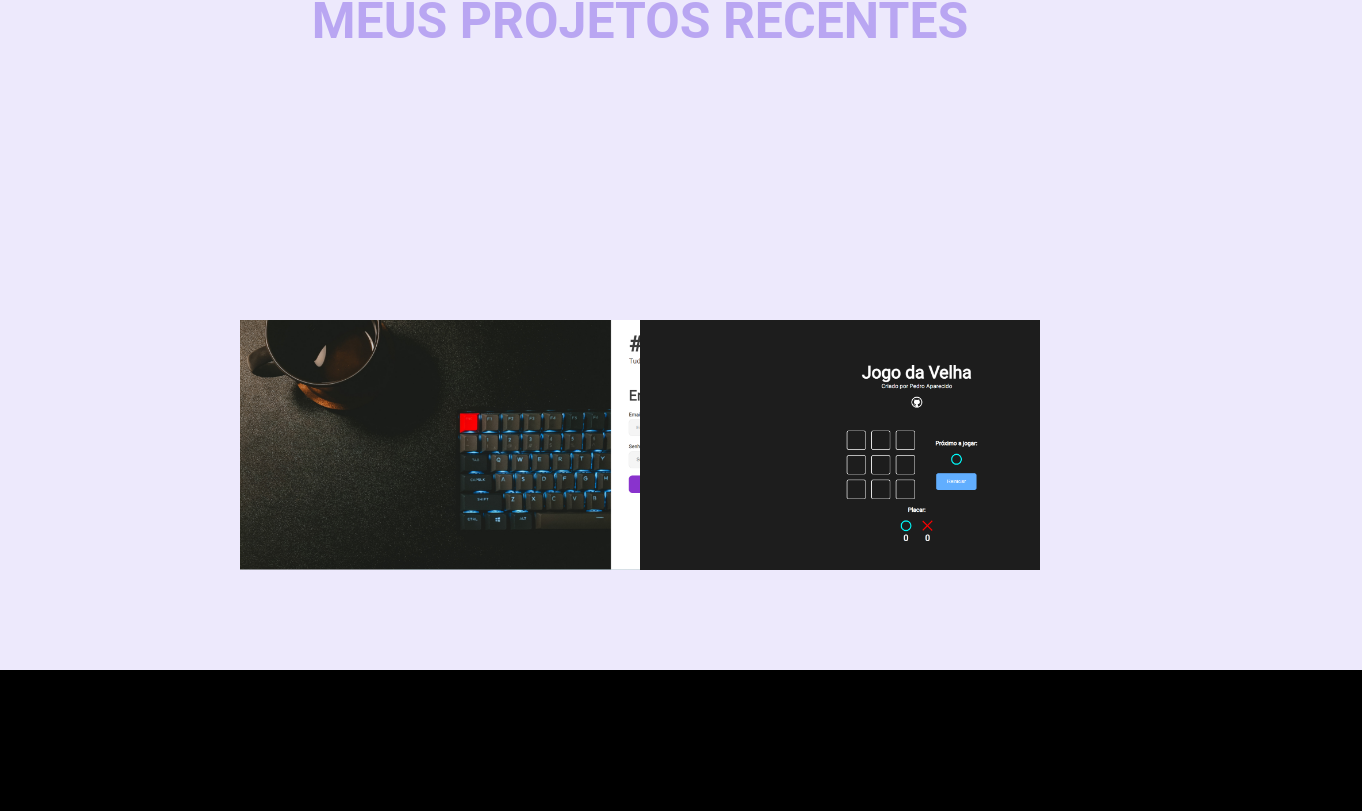
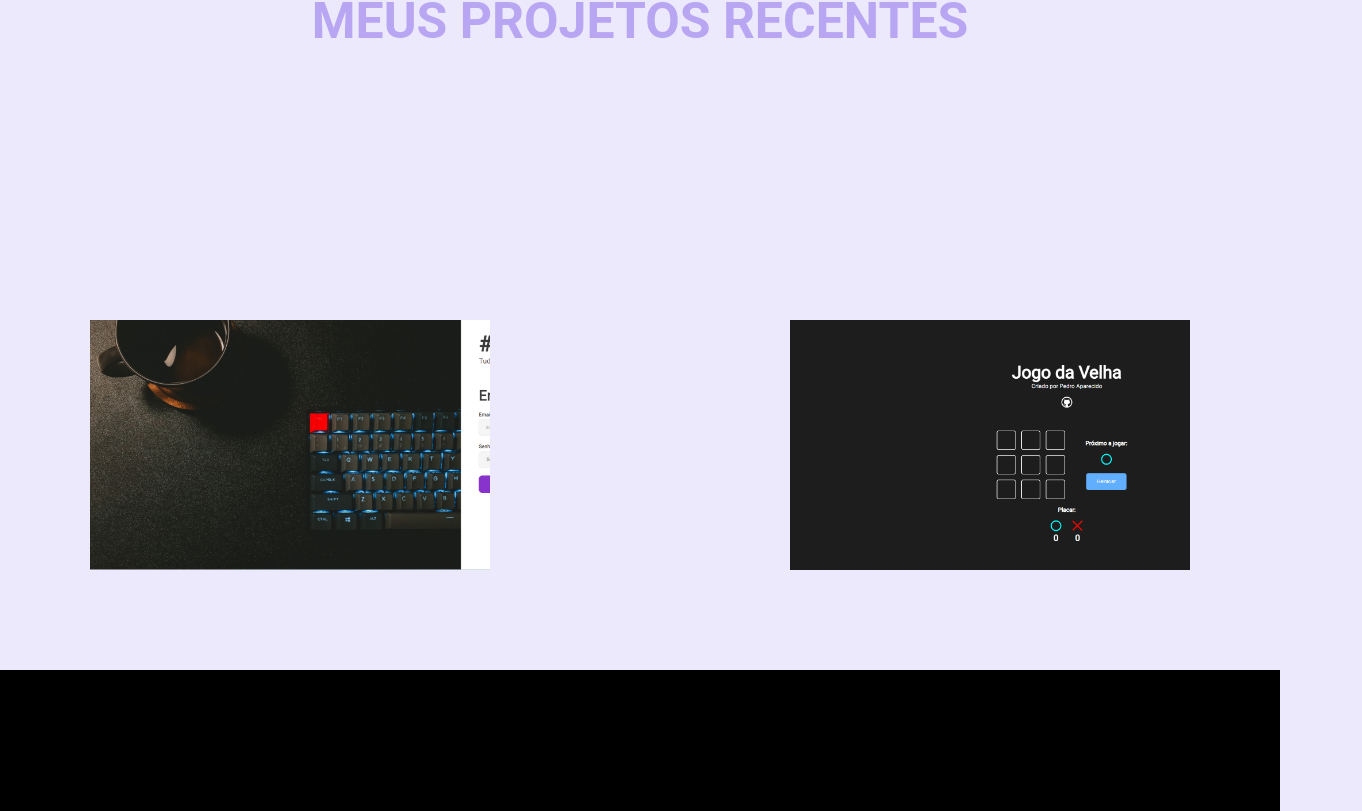
Before and after one commit to pedroaparecido/portfolio, a Next.js app: page / in a window 1280 px wide. Shown: the part 1986-2797 px from the top of the page, 1362 px wide, since content can reach past the window. Built offline with nearby package versions, Linux system fonts and the light colour scheme.

Commit message:
Responsividade completa

```diff
--- a/pages/index.jsx
+++ b/pages/index.jsx
@@ -16,13 +16,6 @@ const PrincipalDiv = styled.div`
     flex-direction: column;
     align-items: center;
     width: 100%;
-
-    @media (max-width: 770px) {
-        min-width: max-content;
-        display: flex;
-        flex-direction: column;
-        align-items: center;
-    }
 `
 
 const StyledDiv = styled.div`
@@ -41,7 +34,7 @@ const AboutDiv = styled.div`
     gap: 90px;
     padding-bottom: 20vh;
 
-    @media (max-width: 770px) {
+    @media (max-width: 768px) {
         display: flex;
         flex-direction: column-reverse;
         align-items: center;
@@ -66,7 +59,7 @@ const DivRowSkill = styled.div`
     gap: 10px;
     padding-right: 20px;
 
-    @media (max-width: 770px) {
+    @media (max-width: 768x) {
         display: grid;
         grid-template-columns: repeat(4, 1fr);
     }
@@ -83,29 +76,23 @@ const DivCard = styled.div`
     display: flex;
     flex-direction: row;
     align-items: center;
+    justify-content: center;
+    gap: 300px;
+
+    @media (max-width: 768px) {
+        display: flex;
+        flex-direction: column;
+        gap: 0;
+    }
 `
 
 const FooterDiv = styled.div`
     width: 100%;
     height: 50vh;
-    min-width: max-content;
     background-color: black;
     display: flex;
     flex-direction: row;
     align-items: center;
-
-    @media (max-width: 1024px) {
-        display: flex;
-        flex-direction: column;
-        align-items: start;
-        justify-content: center;
-    }
-
-    @media (max-width: 770px) {
-        display: flex;
-        flex-direction: row;
-        align-items: center;
-    }
 `
 
 const FooterCopy = styled.div`
@@ -124,7 +111,7 @@ const A = styled.a`
 
 function HomePage() {
     return(
-        <PrincipalDiv>
+        <>
             <Navbar />
             <a name="home"></a>
             <LayoutImage />
@@ -170,7 +157,7 @@ function HomePage() {
             <FooterCopy>
                 <Copy />
             </FooterCopy>
-        </PrincipalDiv>
+        </>
     )
 }
 
--- a/src/components/layouts/LayoutImage.jsx
+++ b/src/components/layouts/LayoutImage.jsx
@@ -8,7 +8,6 @@ const PrimaryDiv = styled.div`
     background-repeat: no-repeat;
     background-size: cover;
     width: 100%;
-    min-width: max-content;
     height: 87vh;
     display: flex;
     flex-direction: column;
--- a/src/components/typography/FooterName.jsx
+++ b/src/components/typography/FooterName.jsx
@@ -3,7 +3,8 @@ import styled from "styled-components"
 const DivFooter = styled.div`
     display: flex;
     flex-direction: column;
-    padding-left: 60px;
+    align-items: center;
+    padding-left: 30px;
 `
 
 const Name = styled.h1`
--- a/src/components/typography/FooterSocial.jsx
+++ b/src/components/typography/FooterSocial.jsx
@@ -3,8 +3,9 @@ import styled from "styled-components"
 const DivFooter = styled.div`
     display: flex;
     flex-direction: column;
-    padding-left: 100vh;
-    padding-right: 50px;
+    align-items: center;
+    padding-left: 50vh;
+    padding-right: 25px;
 `
 
 const Name = styled.h1`
```
